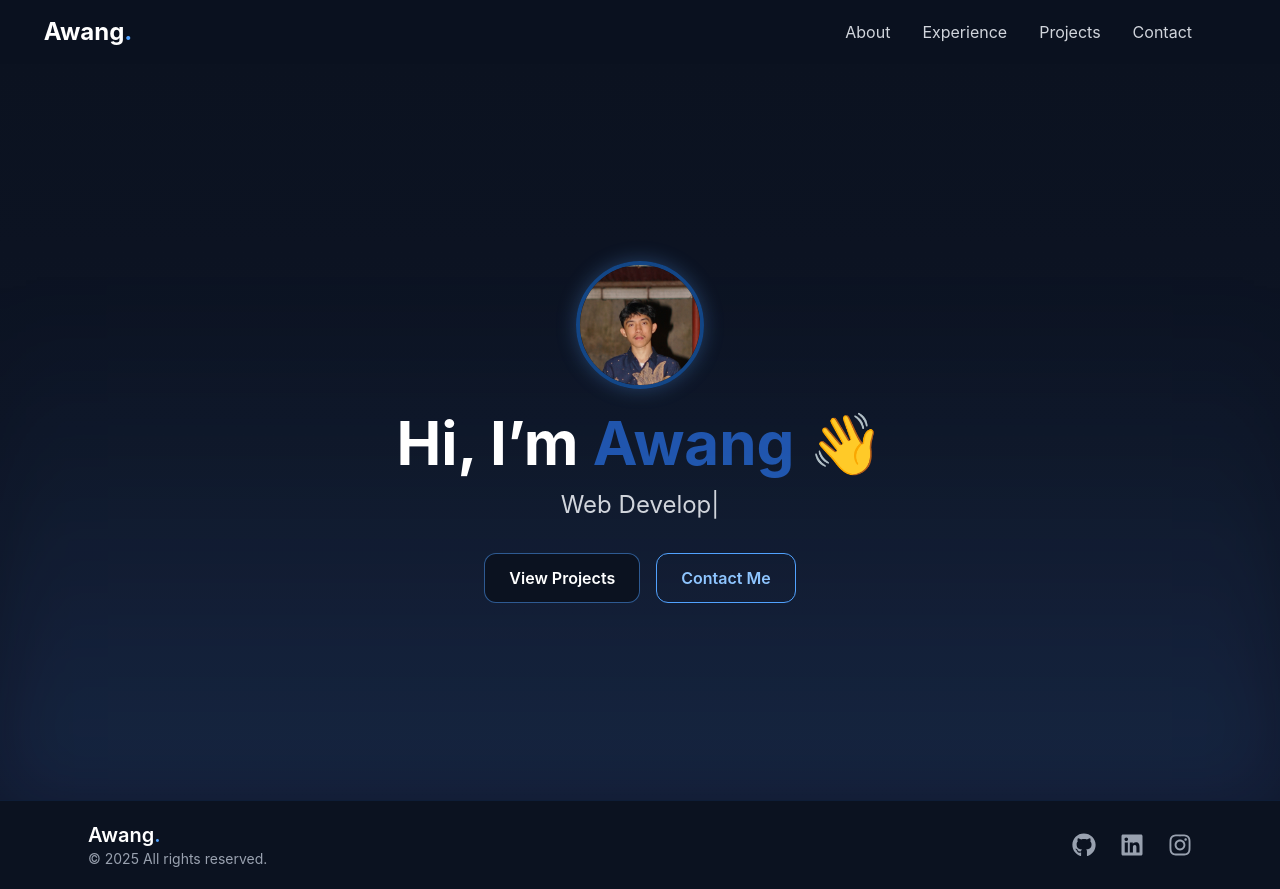
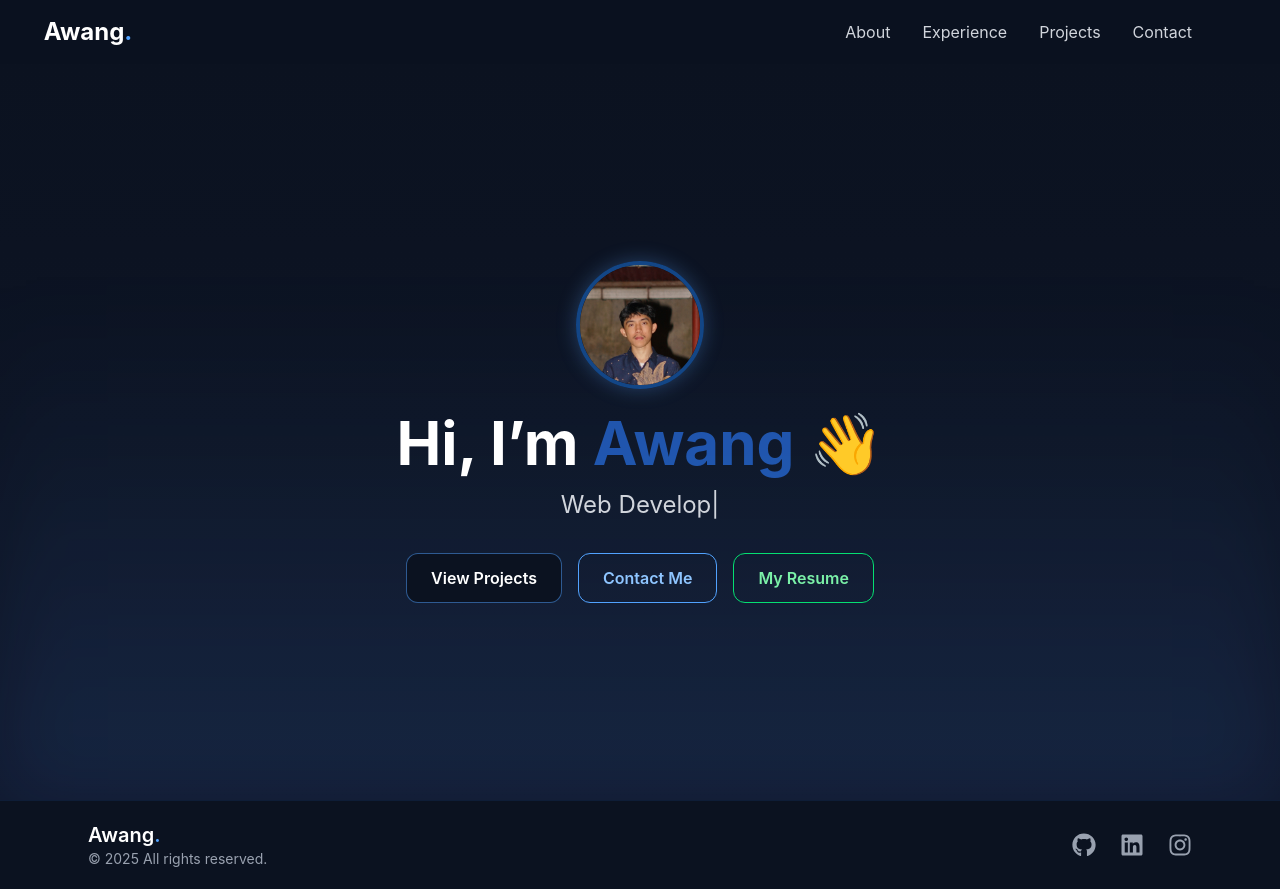
Before and after one commit to mun4wwar/porto-awang, a Next.js app: page / in a window 1280 px wide. Built offline with nearby package versions, Linux system fonts and the light colour scheme.

Commit message:
nambahin pdf

```diff
--- a/src/components/Hero.jsx
+++ b/src/components/Hero.jsx
@@ -74,7 +74,7 @@ export default function Hero() {
           />
         </h2>
 
-        <div className="flex gap-4 justify-center">
+        <div className="flex gap-4 justify-center flex-wrap">
           <Link
             href="/projects"
             className="relative px-6 py-3 rounded-xl text-white font-semibold bg-[#0b1220] border border-blue-400/50 hover:border-blue-400 hover:shadow-[0_0_25px_4px_rgba(96,165,250,0.4)] transition-all duration-300"
@@ -87,6 +87,13 @@ export default function Hero() {
           >
             Contact Me
           </Link>
+          <a
+            href="/cv-awang.pdf"
+            target="_blank" rel="noopener noreferrer"
+            className="px-6 py-3 border border-green-400 text-green-300 font-semibold rounded-xl hover:bg-green-500/20 hover:text-white transition-all duration-300"
+          >
+            My Resume
+          </a>
         </div>
       </motion.div>
 
```
Also changed, not shown: 1 other file (tests, documents, lock files or other folders).
